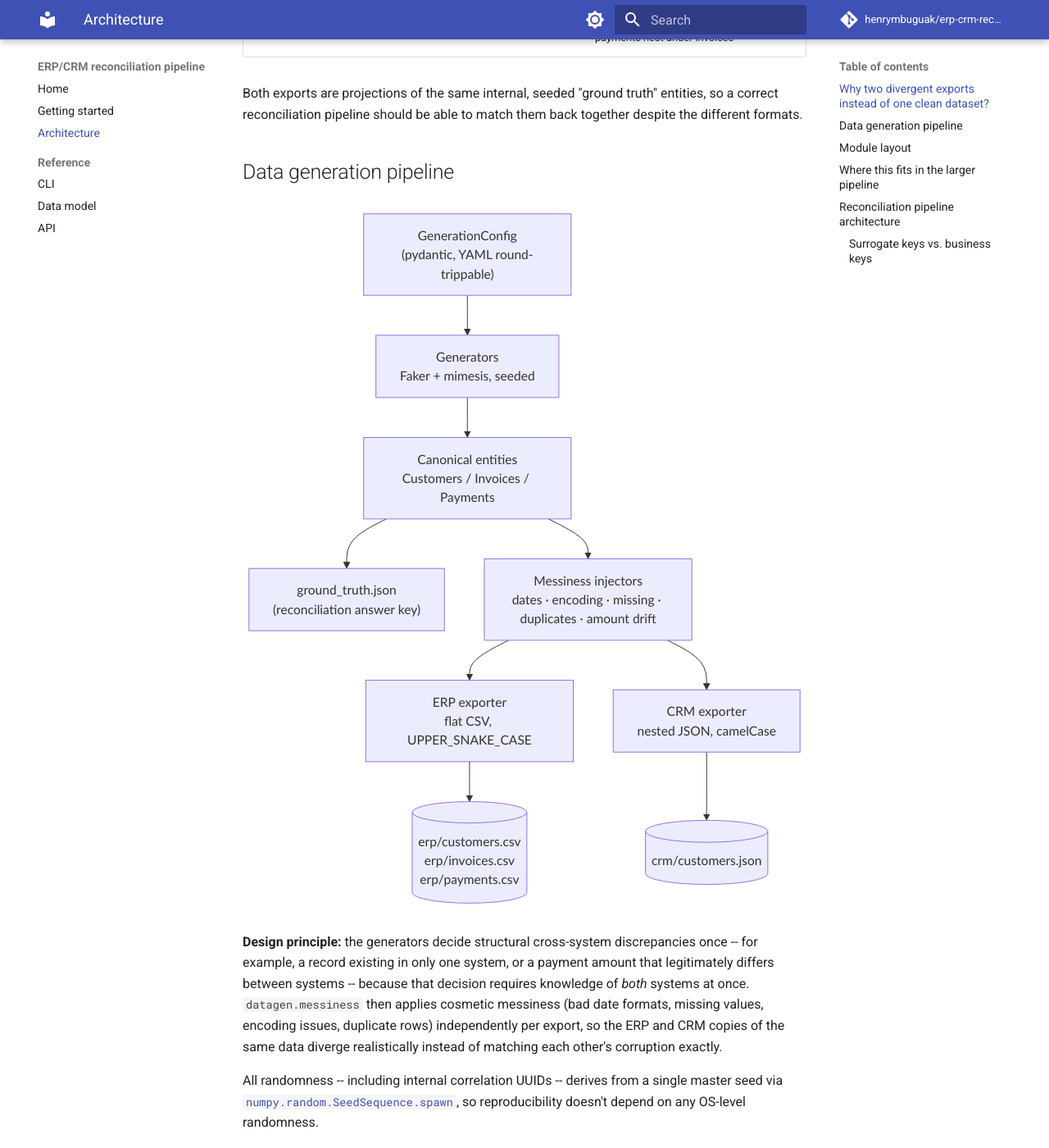
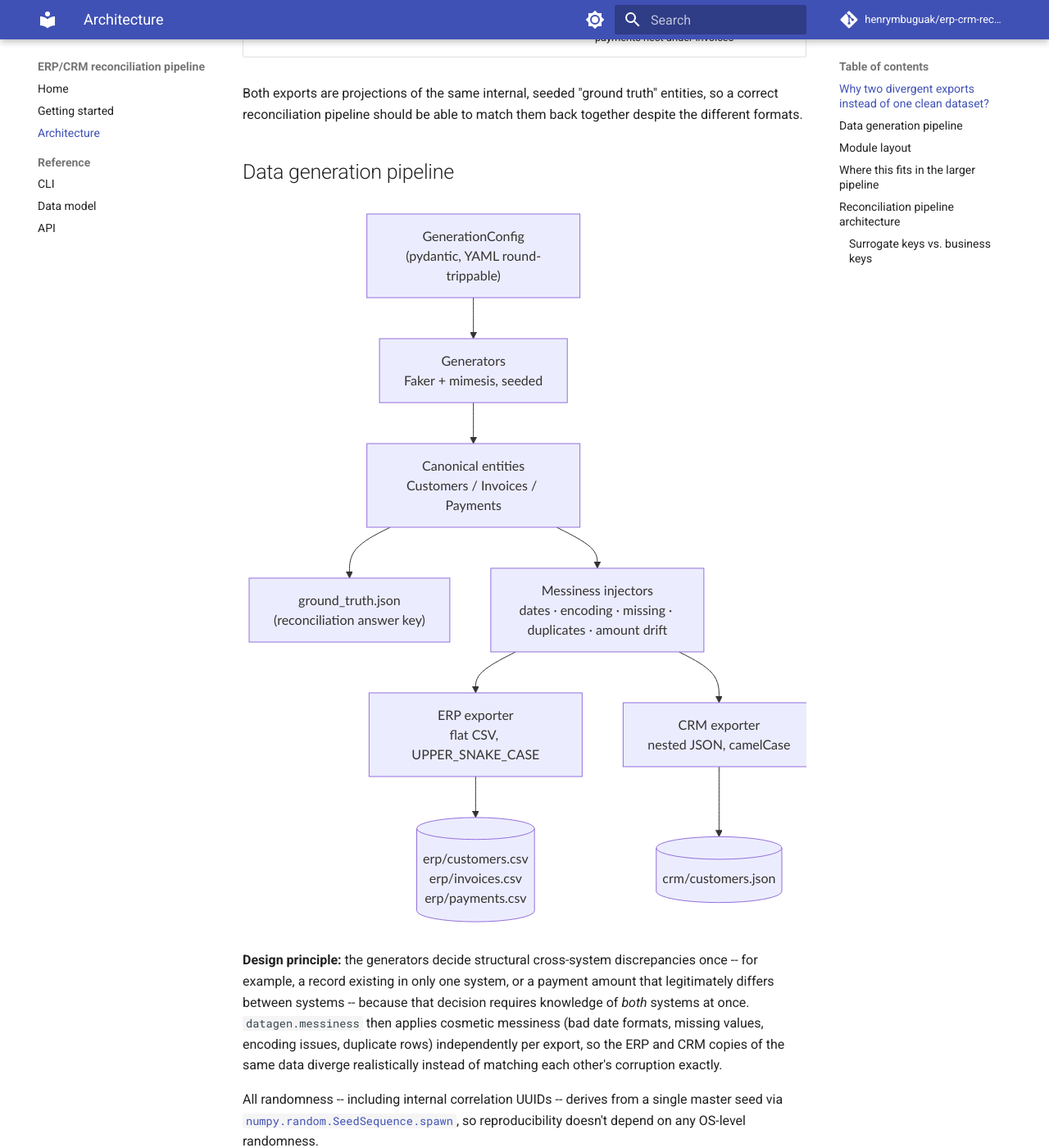
Before and after one commit to henrymbuguak/erp-crm-reconciliation-pipeline, an MkDocs documentation site: the page built from docs/architecture.md, in a window 1280 px wide and 1400 px high, scrolled down 564 px. Shown: the whole window at 82% size. Built offline with MkDocs 1.6.1 and Material for MkDocs 9.7.7, drawn with Linux system fonts in a browser that asks for light colours; comment, search, counter and statistics services are not loaded; some of the changed text lies outside the part shown.

Commit message:
Fix mermaid diagrams being squished illegible; scroll instead of shrink

```diff
--- a/docs/javascripts/mermaid.mjs
+++ b/docs/javascripts/mermaid.mjs
@@ -24,6 +24,18 @@
           source,
         );
         container.innerHTML = svg;
+
+        // Mermaid sets width="100%" on the <svg>, which shrinks wide diagrams
+        // down to the container width until the text is illegible. Pin the
+        // width to the diagram's natural size instead, so .mermaid's
+        // overflow-x: auto scrolls it rather than squashing it.
+        const svgElement = container.querySelector("svg");
+        const viewBox = svgElement?.getAttribute("viewBox")?.split(/\s+/).map(Number);
+        if (viewBox?.[2]) {
+          svgElement.removeAttribute("width");
+          svgElement.style.width = `${viewBox[2]}px`;
+        }
+
         bindFunctions?.(container);
       } catch (error) {
         container.replaceWith(element);
--- a/docs/stylesheets/extra.css
+++ b/docs/stylesheets/extra.css
@@ -7,13 +7,4 @@
   display: block;
   height: auto;
   margin-inline: auto;
-  max-width: 100%;
 }
-
-@media screen and (max-width: 44.984375em) {
-  .mermaid svg {
-    margin-inline: 0;
-    max-width: none;
-    min-width: 42rem;
-  }
-}
```
